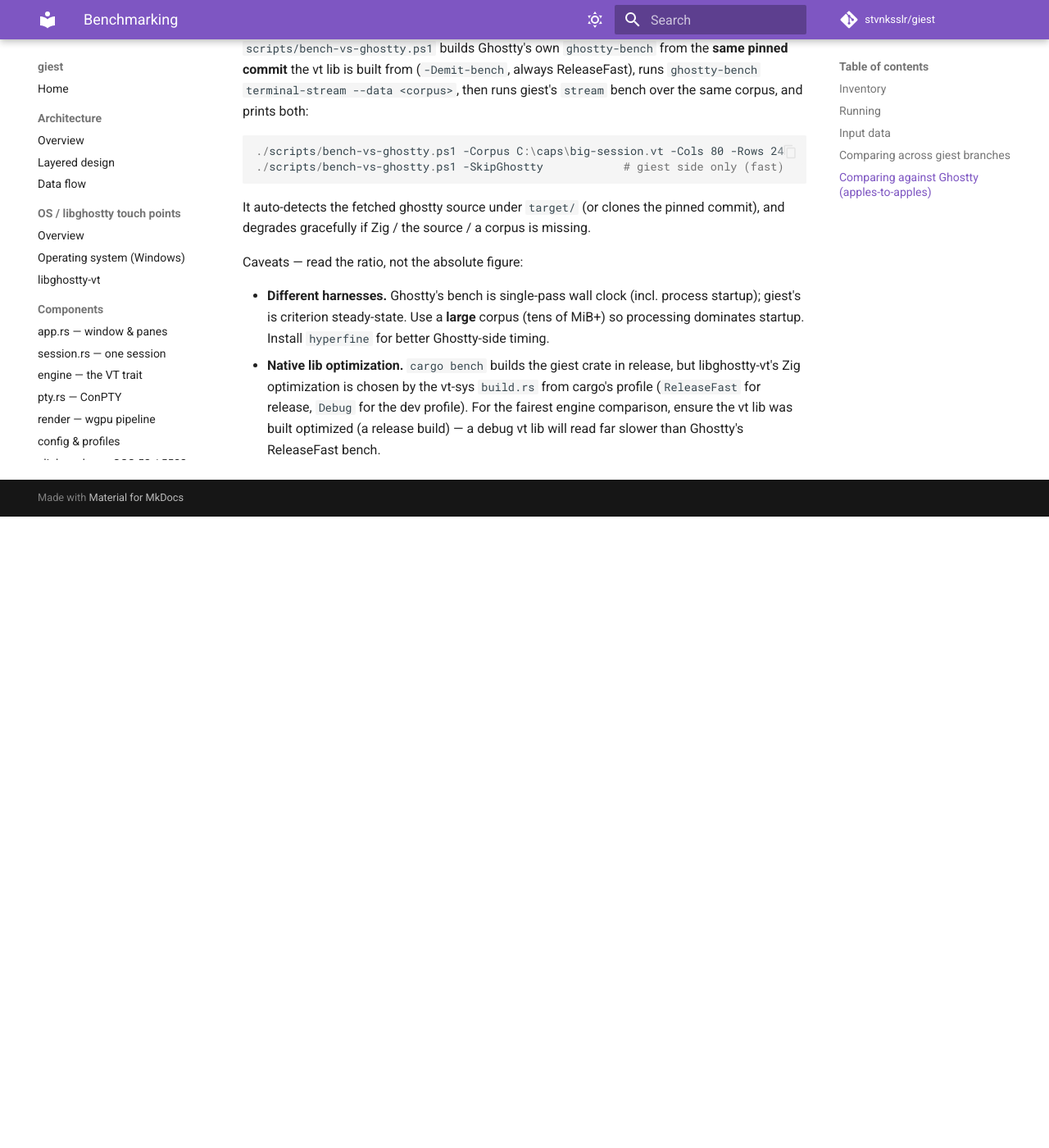
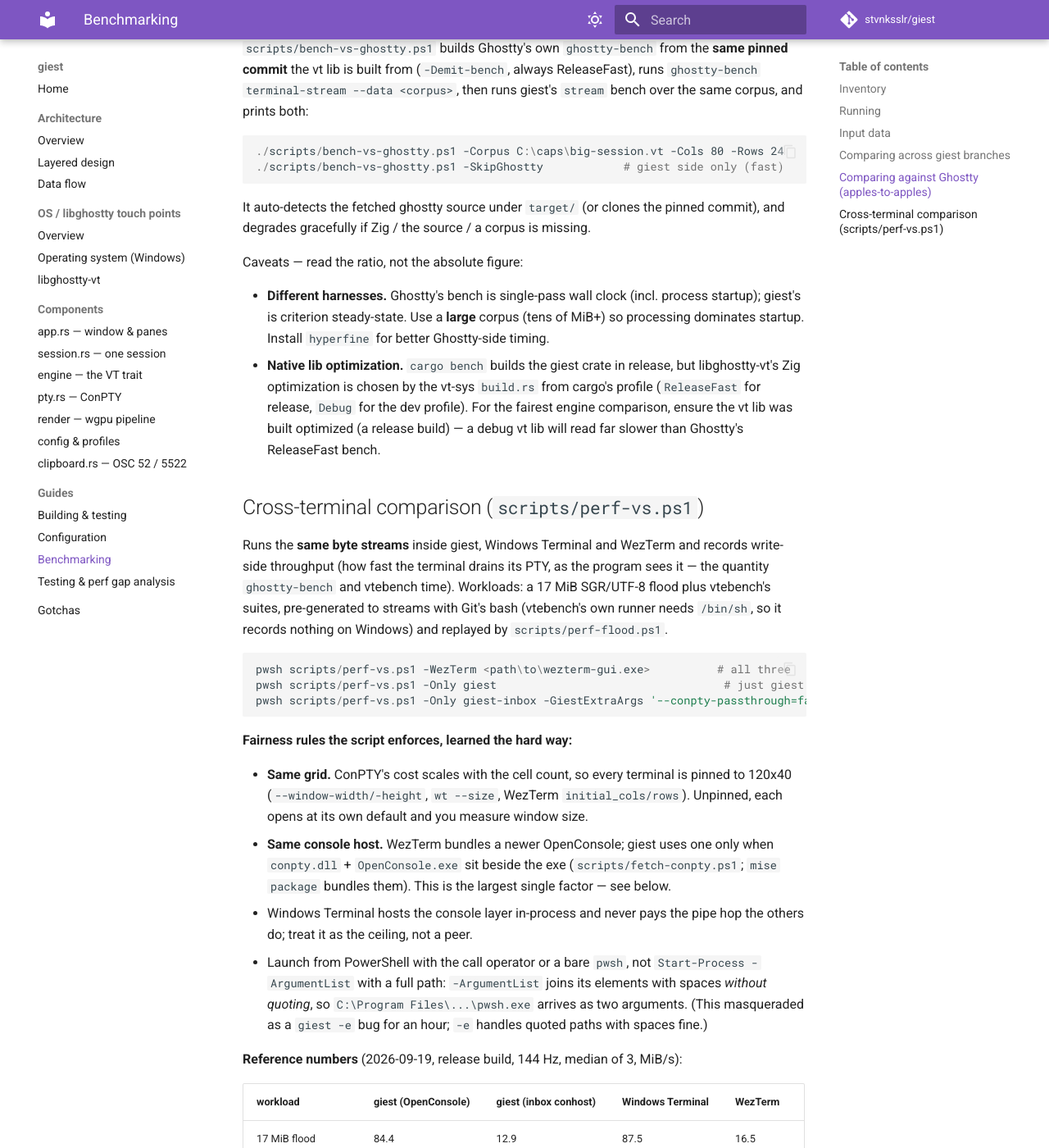
Before and after one commit to stvnksslr/geist, an MkDocs documentation site: the page built from docs/benchmarking.md, in a window 1280 px wide and 1400 px high, scrolled down 2065 px. Shown: the whole window at 82% size. Built offline with MkDocs 1.6.1 and Material for MkDocs 9.7.7, drawn with Linux system fonts in a browser that asks for light colours; comment, search, counter and statistics services are not loaded; before the commit the page ends 2695 px from its top, so only the background shows below that; some of the changed text lies outside the part shown.

Commit message:
test(perf): cross-terminal and latency harnesses, and the plan they feed
Three scripts, all measuring whole terminals rather than giest's internals:

- perf-flood.ps1 / perf-vs.ps1: write the same byte streams (a 17 MiB
  SGR/UTF-8 flood plus vtebench's suites, pre-generated with Git bash since
  vtebench's runner needs /bin/sh) inside giest, Windows Terminal and
  WezTerm, and compare write-side throughput. Pins every terminal to the
  same grid and records which console host each used - the two things that
  made the first run compare window sizes and console hosts, not terminals.
- perf-latency.ps1: keystroke-to-pixel, measured from outside with SendInput
  + PrintWindow, so it can be pointed at any terminal.

Results (release, 144 Hz, median of 3; MiB/s, higher better):

  17 MiB flood   giest 84.4 | wt 87.5 | wezterm 16.5 | giest-on-inbox-conhost 12.9
  scrolling      giest 18.3 | wt 12.0 | wezterm  0.6
  unicode        giest  103 | wt  110 | wezterm  7.6

  keystroke->pixel p50   giest 38.2 ms | wezterm 62.3 ms  (same 1200x800 client)

mise dev now installs the sideloaded ConPTY, so developers stop measuring a
configuration users never get: it is ~6x faster at draining a flood and is
what `mise package` ships.

bench-vs-ghostty.ps1's Zig pin follows the engine bump to 0.16.0. Ghostty's
own app cannot be compared here - it does not build on Windows, and giest
already runs its engine, so the `stream` bench is that comparison.

docs/perf-plan.md records where giest stands against WezTerm, what each
remaining gap is worth, and the four traps that produced plausible wrong
answers before these scripts were trustworthy (winit's 22x22 helper window,
single-instance forwarding, comma-joined -TermArgs, child-process launches).

Co-Authored-By: Claude Opus 5 <noreply@anthropic.com>
Claude-Session: https://claude.ai/code/session_018gsFCRbDxoSaKaxpejnxED

````diff
--- a/docs/benchmarking.md
+++ b/docs/benchmarking.md
@@ -98,3 +98,55 @@ Caveats — read the ratio, not the absolute figure:
   profile (`ReleaseFast` for release, `Debug` for the dev profile). For the fairest
   engine comparison, ensure the vt lib was built optimized (a release build) — a
   debug vt lib will read far slower than Ghostty's ReleaseFast bench.
+
+## Cross-terminal comparison (`scripts/perf-vs.ps1`)
+
+Runs the **same byte streams** inside giest, Windows Terminal and WezTerm and
+records write-side throughput (how fast the terminal drains its PTY, as the
+program sees it — the quantity `ghostty-bench` and vtebench time). Workloads:
+a 17 MiB SGR/UTF-8 flood plus vtebench's suites, pre-generated to streams with
+Git's bash (vtebench's own runner needs `/bin/sh`, so it records nothing on
+Windows) and replayed by `scripts/perf-flood.ps1`.
+
+```powershell
+pwsh scripts/perf-vs.ps1 -WezTerm <path\to\wezterm-gui.exe>          # all three
+pwsh scripts/perf-vs.ps1 -Only giest                                  # just giest
+pwsh scripts/perf-vs.ps1 -Only giest-inbox -GiestExtraArgs '--conpty-passthrough=false' -GiestLabelSuffix '-inbox'
+```
+
+**Fairness rules the script enforces, learned the hard way:**
+
+- **Same grid.** ConPTY's cost scales with the cell count, so every terminal is
+  pinned to 120x40 (`--window-width/-height`, `wt --size`, WezTerm
+  `initial_cols/rows`). Unpinned, each opens at its own default and you measure
+  window size.
+- **Same console host.** WezTerm bundles a newer OpenConsole; giest uses one only
+  when `conpty.dll` + `OpenConsole.exe` sit beside the exe (`scripts/fetch-conpty.ps1`;
+  `mise package` bundles them). This is the largest single factor — see below.
+- Windows Terminal hosts the console layer in-process and never pays the pipe hop
+  the others do; treat it as the ceiling, not a peer.
+- Launch from PowerShell with the call operator or a bare `pwsh`, not
+  `Start-Process -ArgumentList` with a full path: `-ArgumentList` joins its
+  elements with spaces *without quoting*, so `C:\Program Files\...\pwsh.exe`
+  arrives as two arguments. (This masqueraded as a `giest -e` bug for an hour;
+  `-e` handles quoted paths with spaces fine.)
+
+**Reference numbers** (2026-09-19, release build, 144 Hz, median of 3, MiB/s):
+
+| workload | giest (OpenConsole) | giest (inbox conhost) | Windows Terminal | WezTerm |
+|---|---|---|---|---|
+| 17 MiB flood | 84.4 | 12.9 | 87.5 | 16.5 |
+| cursor_motion | 70.0 | 26.5 | 65.3 | 32.9 |
+| dense_cells | 100.7 | 50.2 | 98.6 | 73.3 |
+| light_cells | 307 | 339 | 328 | 245 |
+| medium_cells | 84.1 | 9.6 | 81.6 | 7.5 |
+| sync_medium_cells | 84.2 | 10.0 | 57.6 | 7.2 |
+| scrolling | 18.3 | 0.7 | 12.0 | 0.6 |
+| scrolling_fullscreen | 25.0 | 0.9 | 16.9 | 0.8 |
+| unicode | 103 | 25.1 | 110 | 7.6 |
+
+Read: on the same host and grid giest is at Windows Terminal's level and ahead
+of WezTerm; the inbox conhost costs 6x on byte-heavy work. The reader loop's
+buffer size and wake rate were tested and are **not** a factor (see `pty.rs`).
+Ghostty itself cannot be compared here: its app doesn't build on Windows and
+giest already runs Ghostty's engine — the `stream` bench is that engine plus FFI.
````
Also changed, not shown: docs/perf-plan.md (added, +245 -0 lines), mise.toml (+7 -2 lines), 5 other files.
